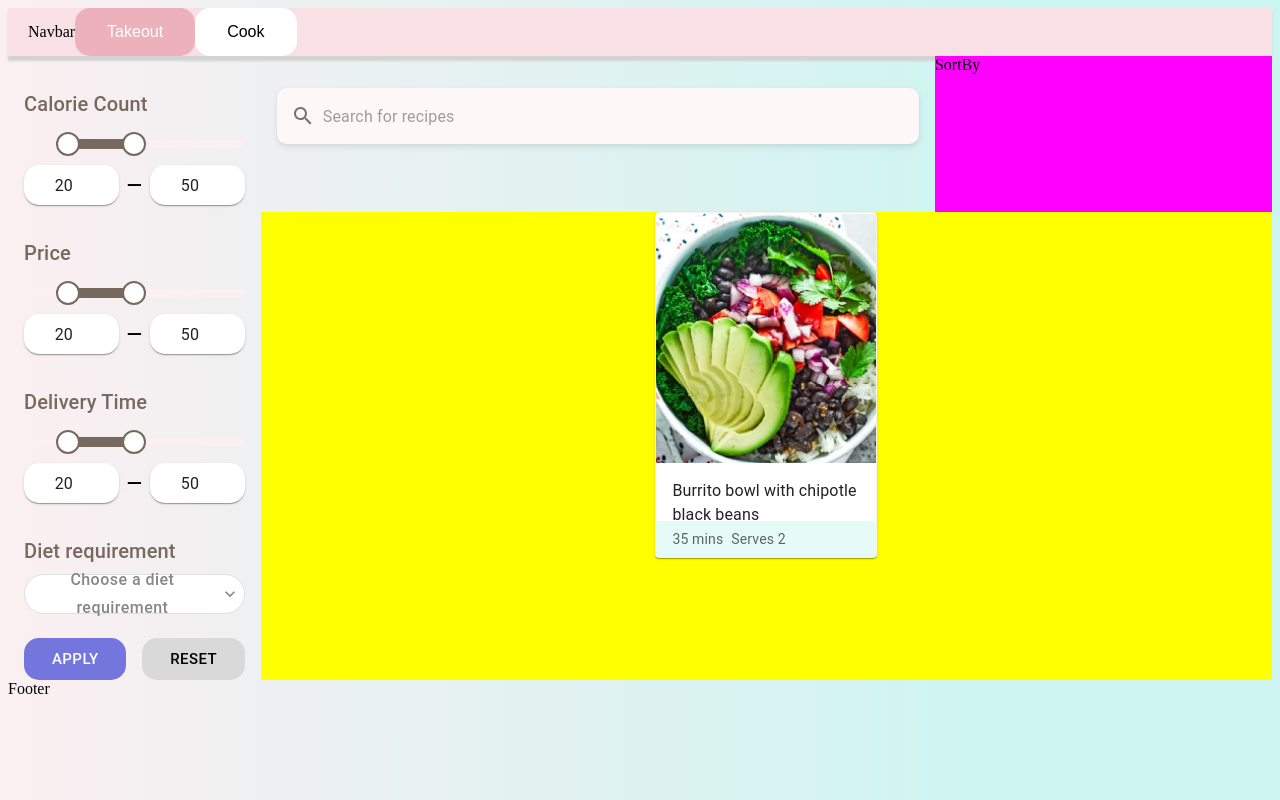
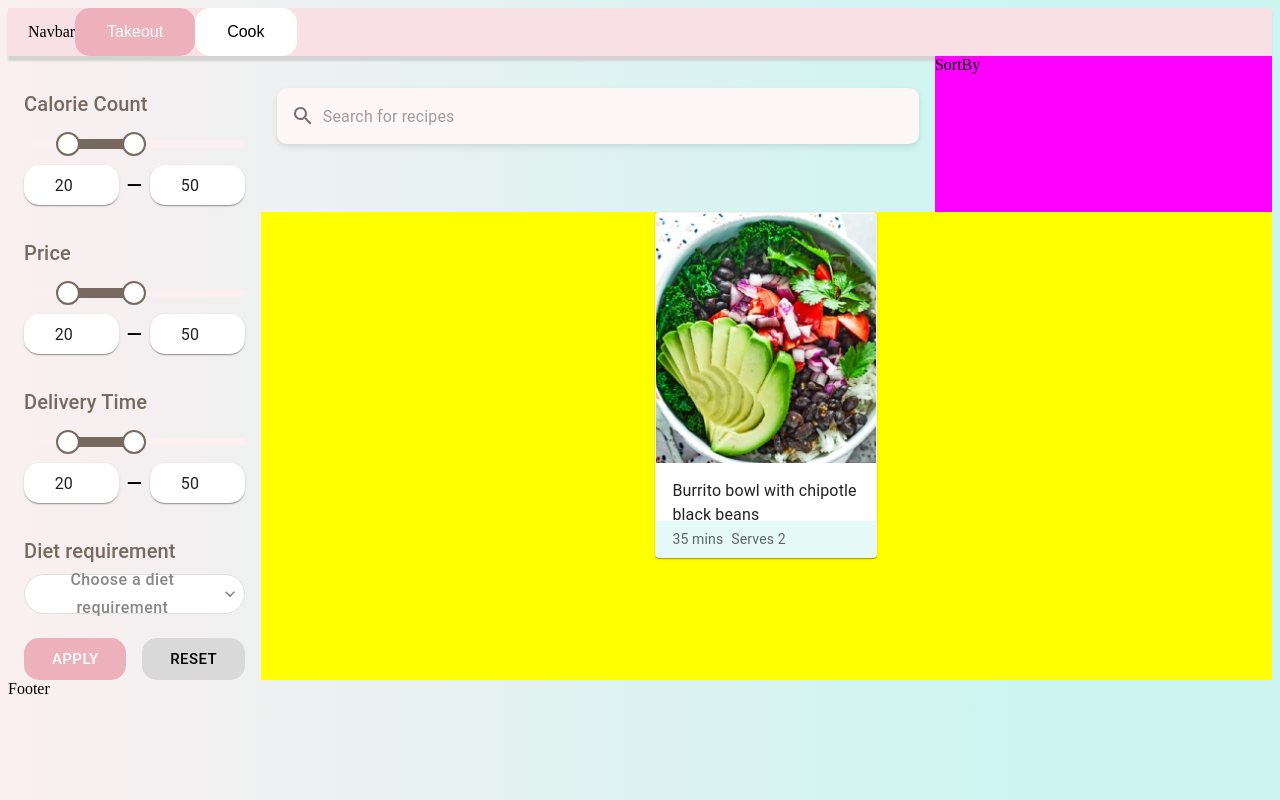
Before and after one commit to UOA-CS732-SE750-Students-2024/project-group-playful-penguins, a React (Vite) app in the folder frontend/: page /home in a window 1280 px wide. Built offline with nearby package versions, Linux system fonts and the light colour scheme.

Commit message:
PPENG 28: Added color change in button when changing category.

```diff
--- a/frontend/src/components/FilterPanel/FilterPanel.jsx
+++ b/frontend/src/components/FilterPanel/FilterPanel.jsx
@@ -7,6 +7,7 @@ import { CookingTimeFilter } from "../Filters/CookingTimeFilter/CookingTimeFilte
 import { DeliveryTimeFilter } from "../Filters/DeliveryTimeFilter/DeliveryTimeFilter";
 import { PriceFilter } from "../Filters/PriceFilter/PriceFilter";
 import { Box, Button } from "@mui/material";
+import { colors } from "../../constants/styles-constant";
 
 export function FilterPanel() {
   const { isTakeout } = useContext(AppContext);
@@ -47,9 +48,9 @@ export function FilterPanel() {
             flex: 1, // TODO change color dynamically
             color: "white",
             borderRadius: "15px",
-            backgroundColor: "#7575DE",
+            backgroundColor: isTakeout ? "#EDB1BB" : "#00CCBB",
             "&:hover": {
-              backgroundColor: "#B22222",
+              backgroundColor: isTakeout ? "#473538" : "#00665E",
             },
             marginRight: "8px",
           }}
@@ -61,7 +62,7 @@ export function FilterPanel() {
           size="large"
           sx={{
             flex: 1,
-            color: "black", // TODO change color dynamically
+            color: "black",
             borderRadius: "15px",
             backgroundColor: "#D9D9D9",
             "&:hover": {
```
